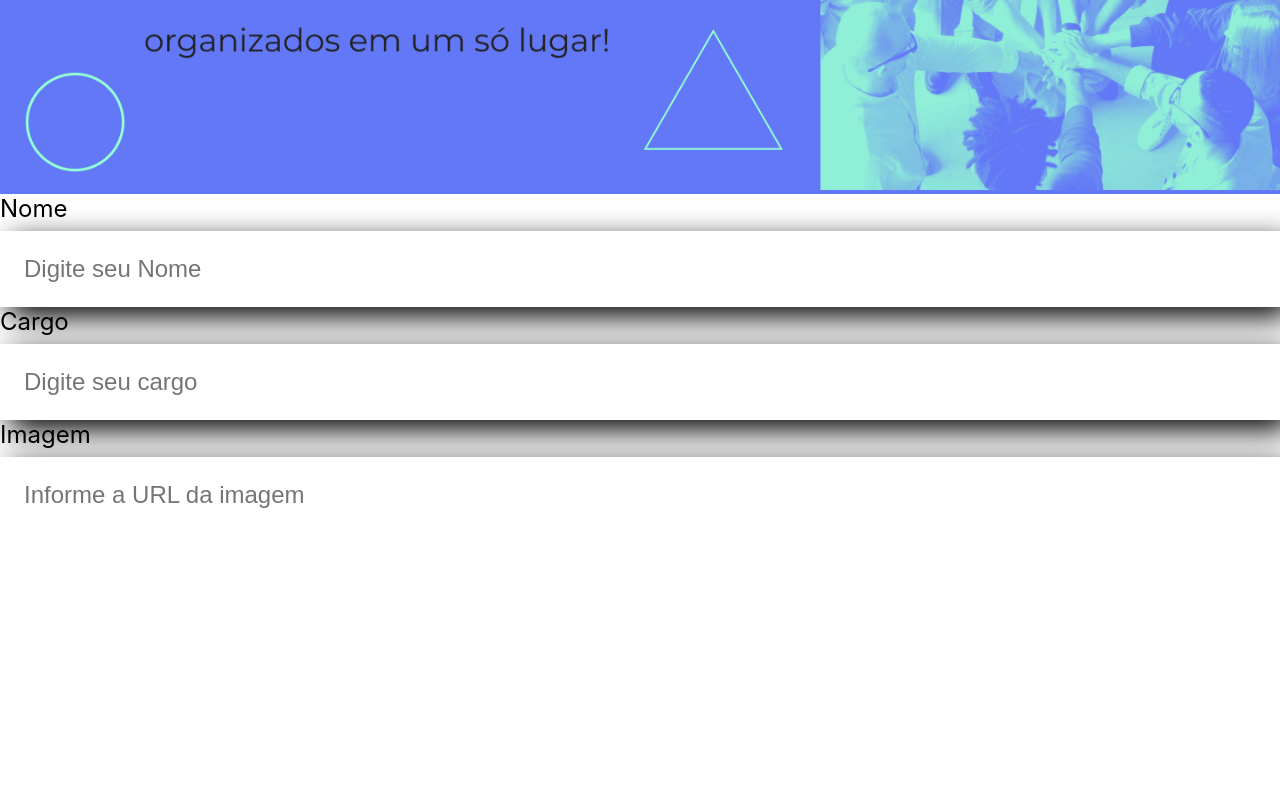
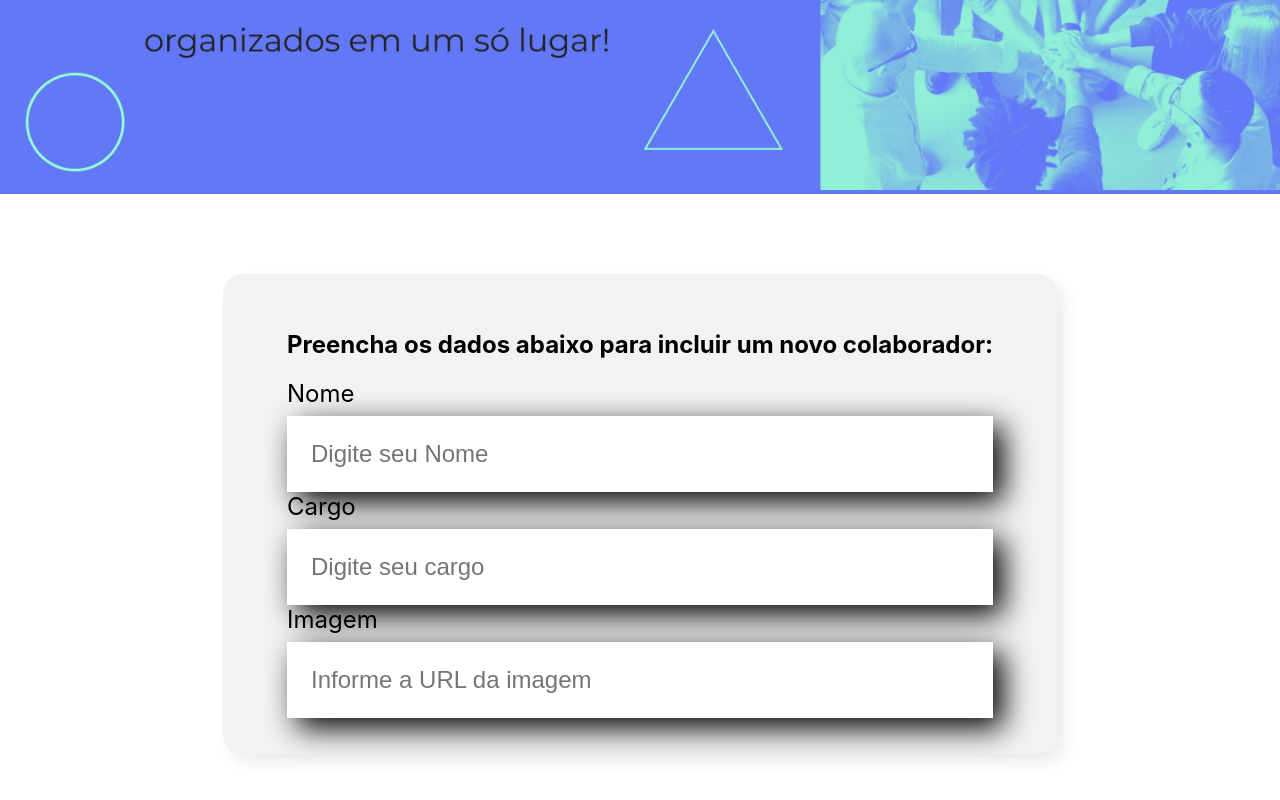
Before and after one commit to almeidarenato/organo, a React (Create React App) app: page / in a window 1280 px wide. Shown: the part 304-1104 px from the top of the page. Before the commit the page ends 837 px from the top, so only its background shows below. Built offline with nearby package versions, Linux system fonts and the light colour scheme.

Commit message:
feat: inclusao de Form para encapsular os campos

```diff
--- a/src/App.js
+++ b/src/App.js
@@ -1,12 +1,10 @@
 import Banner from './components/Banner/';
-import Textfield from './components/Textfield/';
+import Form from './components/Form';
 function App() {
   return (
     <div className="App">
       <Banner />
-      <Textfield label="Nome" placeholder="Digite seu Nome"/>
-      <Textfield label="Cargo" placeholder="Digite seu cargo"/>
-      <Textfield label="Imagem" placeholder="Informe a URL da imagem"/>
+      <Form/>
     </div>
   );
 }
--- /dev/null
+++ b/src/components/Form/Form.css
@@ -0,0 +1,12 @@
+.form{
+    display: flex;
+    justify-content: center;
+    margin: 80px 0;
+}
+.form form {
+    max-width: 80%;
+    background-color: #F2F2F2;
+    border-radius: 20px;
+    padding: 36px 64px;
+    box-shadow: 8px 8px 16px rgba(0, 0 ,0, 0.08);
+}
--- /dev/null
+++ b/src/components/Form/index.js
@@ -0,0 +1,17 @@
+import './Form.css'
+import Textfield from '../Textfield';
+
+const Form = (props,children) => {
+  return (
+    <section className='form'>
+        <form>
+            <h2>Preencha os dados abaixo para incluir um novo colaborador:</h2>
+            <Textfield label="Nome" placeholder="Digite seu Nome"/>
+            <Textfield label="Cargo" placeholder="Digite seu cargo"/>
+            <Textfield label="Imagem" placeholder="Informe a URL da imagem"/>
+        </form>
+    </section>
+  );
+};
+
+export default Form;
```
